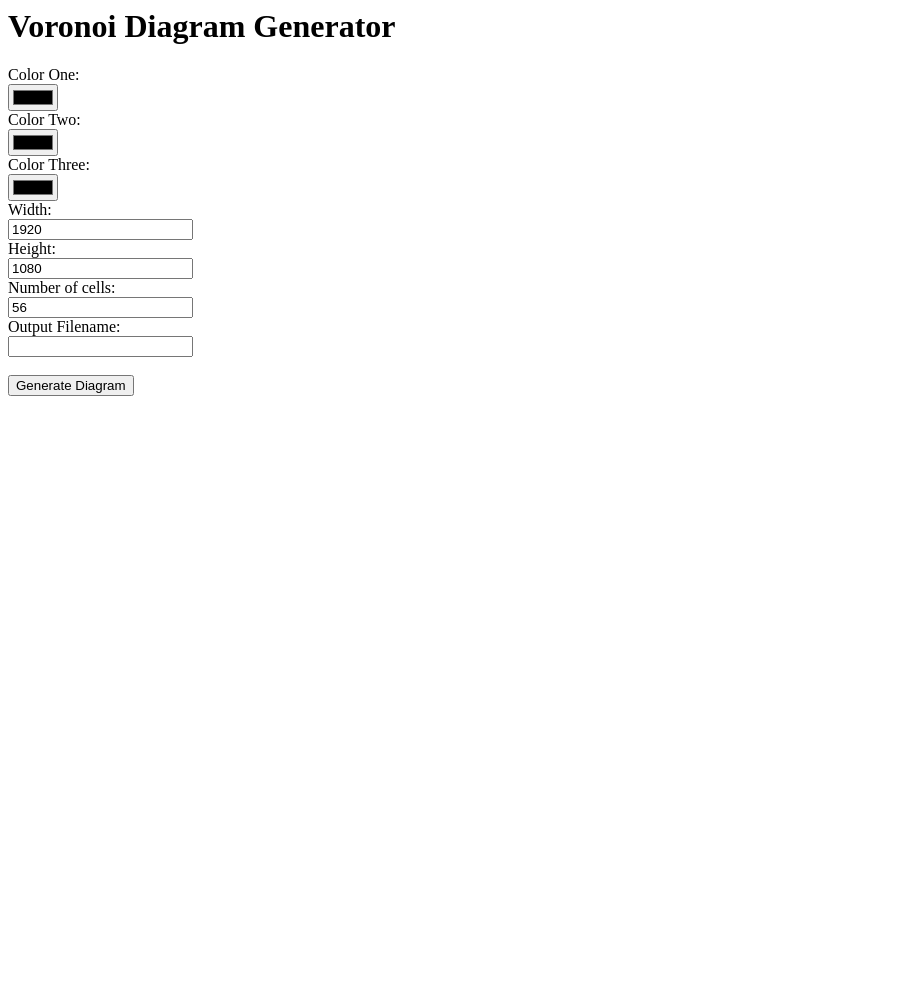
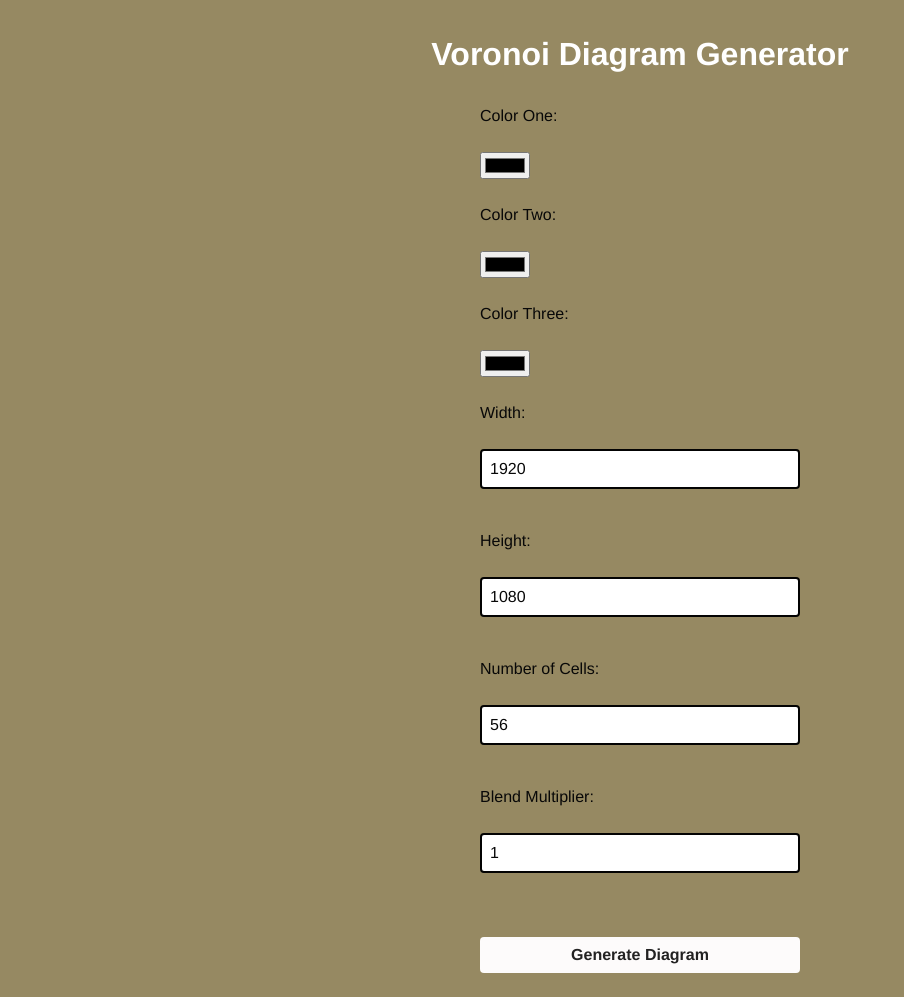
Before and after one commit to thebeatmage/Voronoi_Art_Creator_App, a Flask app: page / in a window 1280 px wide. Shown: the whole page, without its empty margins (0-904 px from the left). Before the commit the page ends 396 px from the top, so only its background shows below. Run offline with Flask 2, Linux system fonts and the light colour scheme; some web fonts are replaced.

Commit message:
Add css styling to static, blend multiplier to app

```diff
--- a/app.py
+++ b/app.py
@@ -1,5 +1,4 @@
-from flask import Flask, request, redirect, render_template, send_file
-#from werkzeug.utils import send_file
+from flask import Flask, request, render_template, send_file
 from PIL import Image, ImageFilter, ImageColor
 import tempfile
 import random
@@ -9,13 +8,10 @@ from matplotlib import pyplot as plt
 
 app = Flask(__name__)
 
-# Ideas for More Features:
-#   -Blend Multiplier?
-
 app.debug = False
 
 def generate_voronoi_diagram(width, height, num_cells, mean_x, stdv_x, mean_y, stdv_y,
-                             colorMap1, colorMap2, colorMap3, chosen_filename):
+                             colorMap1, colorMap2, colorMap3, blend_multiplier):
 
     # Combine Color Maps:
     colorMapCom1 = [colorMap1, colorMap2, colorMap3]
@@ -26,9 +22,10 @@ def generate_voronoi_diagram(width, height, num_cells, mean_x, stdv_x, mean_y, s
     colorPallette2 = 'blend:' + ','.join(colorMapCom2)
     colorPallette3 = 'blend:' + ','.join(colorMapCom3)
 
-    colorNumber1 = len(colorMapCom1)
-    colorNumber2 = len(colorMapCom2)
-    colorNumber3 = len(colorMapCom3)
+    if blend_multiplier > 256:
+        blend_number = 256
+    else:
+        blend_number = blend_multiplier
 
     # Create variable instances
     image = Image.new("RGB", (width, height))
@@ -41,9 +38,9 @@ def generate_voronoi_diagram(width, height, num_cells, mean_x, stdv_x, mean_y, s
     nb = []
 
     # Define color palettes (For Linked Color Palletes)
-    colors1 = sns.color_palette(colorPallette1, colorNumber1)
-    colors2 = sns.color_palette(colorPallette2, colorNumber2)
-    colors3 = sns.color_palette(colorPallette3, colorNumber3)
+    colors1 = sns.color_palette(colorPallette1, blend_number)
+    colors2 = sns.color_palette(colorPallette2, blend_number)
+    colors3 = sns.color_palette(colorPallette3, blend_number)
 
     # Define sites and colors for each site
     for i in range(num_cells):
@@ -51,11 +48,11 @@ def generate_voronoi_diagram(width, height, num_cells, mean_x, stdv_x, mean_y, s
         ny.append(int(random.gauss(mean_y, stdv_y)))
 
         if i%2 == 0:
-            temp_color = colors1[random.randrange(0, colorNumber1)]
+            temp_color = colors1[random.randrange(0, blend_number)]
         elif i%3 == 0:
-            temp_color = colors2[random.randrange(0, colorNumber2)]
+            temp_color = colors2[random.randrange(0, blend_number)]
         else:
-            temp_color = colors3[random.randrange(0, colorNumber3)]
+            temp_color = colors3[random.randrange(0, blend_number)]
 
         nr.append(int(temp_color[0]*256))
         ng.append(int(temp_color[1]*256))
@@ -74,16 +71,8 @@ def generate_voronoi_diagram(width, height, num_cells, mean_x, stdv_x, mean_y, s
             putpixel((x, y), (nr[j], ng[j], nb[j]))
     # Smooth Edges:
     image = image.filter(ImageFilter.SMOOTH)
-    # Save image
-    #image.save(f"{chosen_filename}.png", "PNG")
-    #filename = f"{chosen_filename}.png"
     return image
 
-'''
-@app.route('/')
-def home():
-    return redirect('/generate_diagram')
-'''
 @app.route('/generate_diagram', methods=['GET', 'POST'])
 def generate_diagram():
     if request.method == 'POST':
@@ -94,7 +83,7 @@ def generate_diagram():
         width = int(request.form['width'])
         height = int(request.form['height'])
         num_cells = int(request.form['num_cells'])
-        chosen_filename = str(request.form['chosen_filename'])
+        blend_multiplier = int(request.form['blend_multiplier'])
         mean_x = width // 2
         stdv_x = width // 2
         mean_y = height // 2
@@ -104,7 +93,7 @@ def generate_diagram():
         image = generate_voronoi_diagram(width=width, height=height, num_cells=num_cells,
                                          mean_x=mean_x, stdv_x=stdv_x, mean_y=mean_y, stdv_y=stdv_y,
                                          colorMap1=colorList1,colorMap2=colorList2, colorMap3=colorList3,
-                                         chosen_filename=chosen_filename)
+                                         blend_multiplier=blend_multiplier)
 
         # Save the image to a temporary file
         with tempfile.NamedTemporaryFile(suffix='.png', delete=False, dir='./PNG/') as f:
--- /dev/null
+++ b/static/main.css
@@ -0,0 +1,71 @@
+@font-face {
+    font-family: "ColfaxAI";
+    src: url(https://cdn.openai.com/API/fonts/ColfaxAIRegular.woff2)
+        format("woff2"),
+      url(https://cdn.openai.com/API/fonts/ColfaxAIRegular.woff) format("woff");
+    font-weight: normal;
+    font-style: normal;
+  }
+  @font-face {
+    font-family: "ColfaxAI";
+    src: url(https://cdn.openai.com/API/fonts/ColfaxAIBold.woff2) format("woff2"),
+      url(https://cdn.openai.com/API/fonts/ColfaxAIBold.woff) format("woff");
+    font-weight: bold;
+    font-style: normal;
+  }
+  body,
+  label {
+    font-size: 16px;
+    line-height: 24px;
+    color: #080808;
+    font-family: "ColfaxAI", Helvetica, sans-serif;
+  }
+  input {
+    font-size: 16px;
+    line-height: 24px;
+    color: #080808;
+    font-family: "ColfaxAI", Helvetica, sans-serif;
+  }
+  body {
+    display: flex;
+    flex-direction: column;
+    align-items: center;
+    padding-top: 20px;
+    background-color: rgb(150, 137, 98);
+  }
+  h1 {
+    font-size: 32px;
+    line-height: 20px;
+    font-weight: bold;
+    color: white;
+    margin: 16px 0 40px;
+  }
+  form {
+    display: flex;
+    flex-direction: column;
+    width: 320px;
+  }
+  input[type="text"] {
+    padding: 6px 8px;
+    border: 2px solid #030303;
+    border-radius: 4px;
+    margin-bottom: 16px;
+  }
+
+  input[type="number"] {
+    padding: 6px 8px;
+    border: 2px solid #030303;
+    border-radius: 4px;
+    margin-bottom: 16px;
+  }
+
+  input[type="submit"] {
+    padding: 6px 0;
+    color: rgb(35, 34, 34);
+    background-color: #fdfbfb;
+    border: none;
+    border-radius: 4px;
+    text-align: center;
+    cursor: pointer;
+    font-weight: bold;
+  }
--- a/templates/form.html
+++ b/templates/form.html
@@ -2,6 +2,7 @@
   <head>
     <title>Voronoi Diagram Generator</title>
     <!-- Add any additional CSS or JavaScript here -->
+    <link rel="stylesheet" href="{{ url_for('static', filename='main.css') }}" />
   </head>
   <body>
     <h1>Voronoi Diagram Generator</h1>
@@ -16,10 +17,10 @@
       <input type="number" id="width" name="width" value="1920"><br>
       <label for="height">Height:</label><br>
       <input type="number" id="height" name="height" value="1080"><br>
-      <label for="num_cells">Number of cells:</label><br>
+      <label for="num_cells">Number of Cells:</label><br>
       <input type="number" id="num_cells" name="num_cells" value="56"><br>
-      <label for="chosen_filename">Output Filename:</label><br>
-      <input type="text" id="chosen_filename" name="chosen_filename"><br><br>
+      <label for="blend_multiplier">Blend Multiplier:</label><br>
+      <input type="number" id="blend_multiplier" name="blend_multiplier" value="1"><br><br>
       <input type="submit" value="Generate Diagram">
     </form>
   </body>
```
